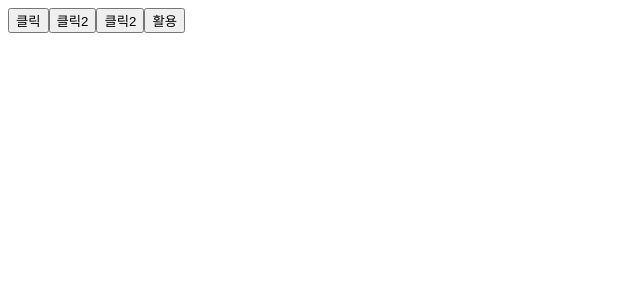
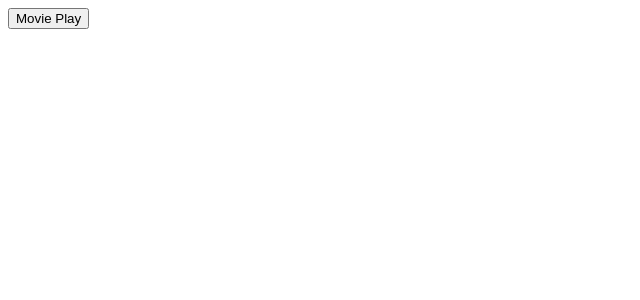
Before and after one commit to yeboong99/tryreactstudy, a React (Vite) app: page / in a window 1280 px wide. Shown: the top 300 px of the page, without its empty margins (0-640 px from the left). Built offline with nearby package versions, Linux system fonts and the light colour scheme.

Commit message:
이벤트 핸들러에서 props를 읽을 수 있다

```diff
--- a/src/App.tsx
+++ b/src/App.tsx
@@ -3,7 +3,7 @@ import Button from "./components/ui/Button";
 export default function App() {
   return (
     <>
-      <Button />
+      <Button message="영화를 재생합니다.">Movie Play</Button>
     </>
   );
 }
--- a/src/components/ui/Button.tsx
+++ b/src/components/ui/Button.tsx
@@ -1,29 +1,32 @@
+import type React from "react";
+
 {
-  /** 이벤트 핸들러 추천 사용법
-   *
-   * 이벤트 핸들러를 정의하고, 이를 이벤트 props로 전달할 때 함수로 감싸야 한다고 알고 있다.
-   *
-   * 이 점을 활용해 아래와 같은 방법들이 있다.
-   * 1. 이벤트 속성 부분에 () =>로 감싸 바로 함수 내용 작성하기 (22라인)
-   * 2. 정의해둔 함수의 매개변수가 void인 경우에는 감싸지 않고 호출 가능 (23라인)
-   * 3. 단, 정의해둔 함수를 다시 () => 함수로 감싸면 ()를 붙여야 함. 만약 안붙이면 함수를 감싼 새로운 함수만 전달하는 거라 새로운 함수 내부에 들어있는 함수를 '실행한다'는 의미로 ()를 붙여줘야 함 (24라인)
-   *
-   * 가능한 한 핸들러 함수를 별도로 정의하고, 매개변수가 없다면 2번 방법을, 매개변수가 있다면 3번 방법을 활용하는 것을 추천
-   *
-   */
+  /**
+
+  props, children을 동시에 이용해보자.
+
+  이벤트 핸들러에서 props를 읽어 사용하고,
+  내부에서 사용되는 버튼 태그의 컨텐츠를 전달받은 children을 사용한다. (사실 전달받은 컨텐츠 내용을 그대로 사용하도록 하는 거라 변화가 안보임)
+
+  버튼은 사실 처음 렌더링될 때 컨텐츠를 가진 상태로 렌더링해야 하는 것이 일반적이므로, 컨텐츠를 작성하되, 둘 다 자식 컴포넌트에서 동시에 활용할 수 있다는 걸 알았다는 거에 만족하자.
+
+
+
+*/
 }
 
-export default function Button() {
-  const handleClick = (value: string) => alert(value);
-  const handleClick2 = () => alert("Hello");
+export default function Button({
+  message,
+  children,
+}: {
+  message: string;
+  children: React.ReactNode;
+}) {
+  const handleClick = () => alert(message);
 
   return (
     <>
-      <button onClick={() => alert("Hello")}>클릭</button>
-      <button onClick={handleClick2}>클릭2</button>
-      <button onClick={() => handleClick2()}>클릭2</button>
-
-      <button onClick={() => handleClick("world!")}>활용</button>
+      <button onClick={handleClick}> {children} </button>
     </>
   );
 }
```
